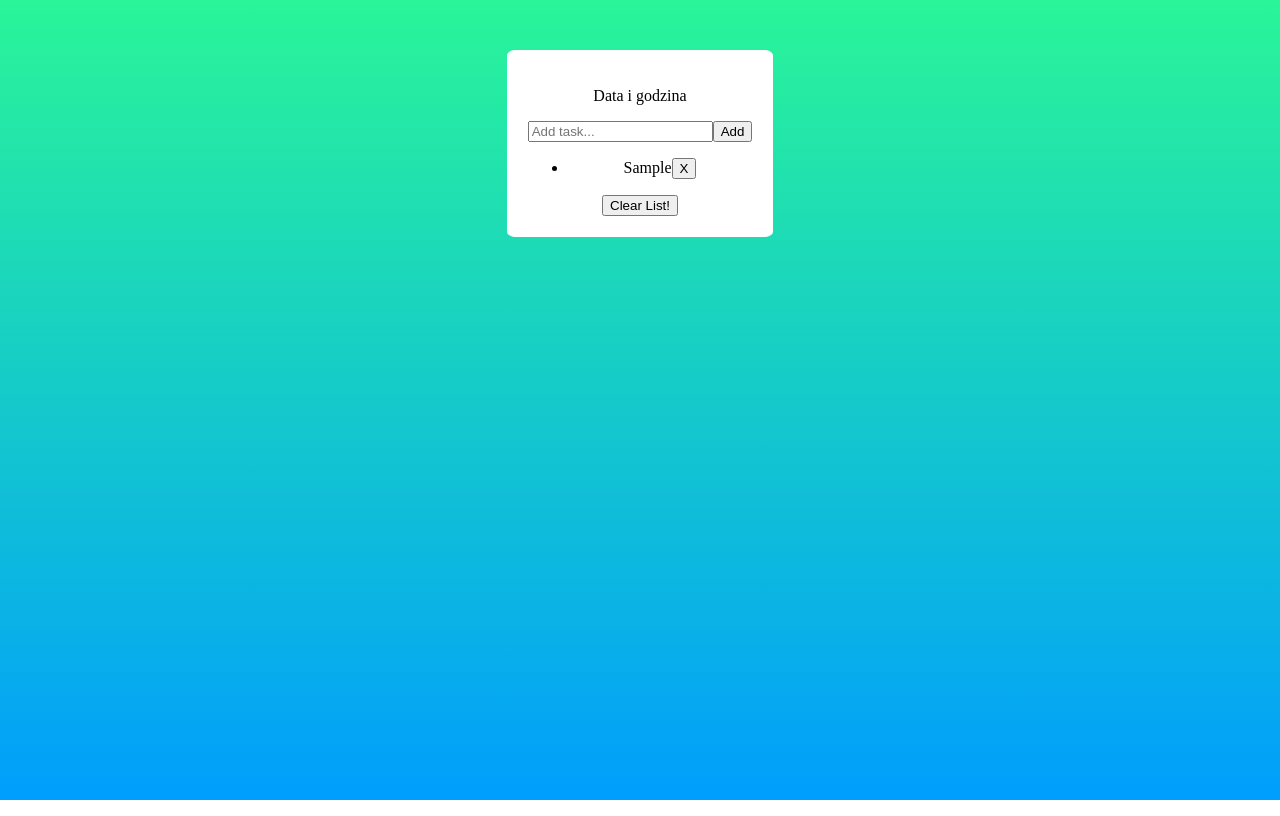
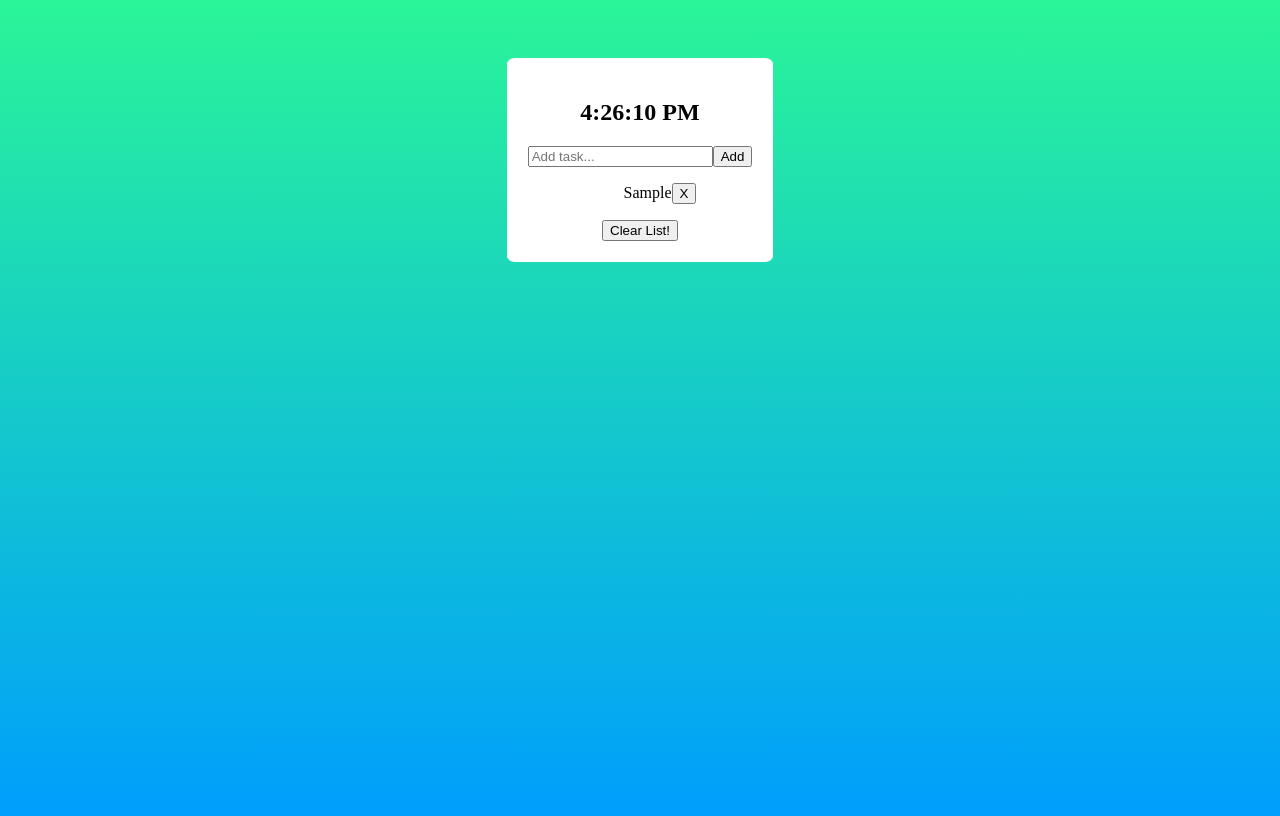
Before and after one commit to AgataJalo/To-Do-React-App, a React app: page / in a window 1280 px wide. Both pictures are taken after typing "Sample" into the empty fields and a click on the button "Add". Built offline with nearby package versions, Linux system fonts and the light colour scheme.

Commit message:
division into components

```diff
--- a/src/components/App/App.css
+++ b/src/components/App/App.css
@@ -7,3 +7,25 @@
   border-radius: 3%;
   background-color: white;
 }
+.mainInput{
+
+}
+.addBtn{
+
+}
+
+.listElement {
+  list-style: none;
+}
+
+.deleteBtn{
+
+}
+
+.clearBtn{
+
+}
+
+.clicked{
+  text-decoration: line-through;
+}
--- a/src/components/App/App.js
+++ b/src/components/App/App.js
@@ -1,109 +1,16 @@
 import React, { Component } from 'react';
 import './App.css';
-import swal from '@sweetalert/with-react'
+import Clock from '../Clock/clock';
+import List from '../List/list'
 
 
 class App extends Component{
-    constructor(props){
-      super(props);
-
-      this.state={
-        newTask: '',
-        list:[]
-      }
-    }
-
-  changeTask(input) {
-    this.setState({
-      newTask: input
-    });
-  }
-
-  addElement(input){
-    const newTask ={
-      id: 1+ Math.random(),
-      value:this.state.list
-    }
-    //console.log(newTask.id)
-    let list= [...this.state.list]
-
-    if(input === ''){
-
-      swal("Ouups...", "You have to write something, before adding!", "info");
-
-    } else{
-      list.push(input);
-    }
-
-    this.setState({
-      list: list,
-      newTask: ''
-    })
-  }
-
-
-  clearList = id =>{
-    const list =this.state.list.filter(item => {
-      return item.id !== id
-    });
-
-    swal({
-      title: "Are you sure?",
-      text: "You delete all positions from the list.",
-      icon: "warning",
-      buttons: true,
-      dangerMode: true,
-    })
-    .then((willDelete) => {
-      if (willDelete) {
-        this.setState({
-          list
-          })
-        swal("You clear your list. Start a new one!", {
-          icon: "success",
-        });
-      } else {
-        swal("Back to your list");
-      }
-    });
-  }
-
-  deleteElement = (key) => {
-    const list = this.state.list;
-    list.splice(key, 1);
-
-    this.setState({
-      list: list
-    })
-  }
 
   render(){
     return(
     <div className="app">
-      <div className="calendar">
-        <p>Data i godzina</p>
-      </div>
-
-      <div className="addTask">
-        <input
-        className="main-input"
-        type="text"
-        placeholder="Add task..."
-        value={this.state.newTask}
-        onChange={(e)=>this.changeTask(e.target.value)}
-        />
-        <button onClick={()=>this.addElement(this.state.newTask)}>Add</button>
-      </div>
-
-      <div className="list">
-        <ul>
-          {this.state.list.map((item,id)=> <li key={id}>{item}
-          <button onClick={()=>this.deleteElement()}>X</button>
-          </li>
-          )}
-        </ul>
-        <button onClick={()=>this.clearList()}>Clear List!</button>
-      </div>
+      <Clock></Clock>
+      <List></List>
     </div>
     )
   }
--- /dev/null
+++ b/src/components/Clock/clock.js
@@ -0,0 +1,33 @@
+import React, { Component } from 'react';
+
+
+class Clock extends Component {
+    constructor(props) {
+        super(props)
+        this.state = { date: new Date() }
+    }
+
+    componentDidMount() {
+        this.time = setInterval(() => {
+            this.changeTime()
+        }, 1000)
+    }
+
+    componentWillUnmount() {
+        clearInterval(this.time)
+    }
+
+    changeTime() {
+        this.setState({ date: new Date() })
+    }
+
+    render() {
+        return (
+            <div className="clock">
+                <h2>{this.state.date.toLocaleTimeString()}</h2>
+            </div>
+        )
+    }
+}
+
+export default Clock;
--- /dev/null
+++ b/src/components/List/list.js
@@ -0,0 +1,105 @@
+import React, { Component } from 'react';
+import swal from '@sweetalert/with-react'
+
+class List extends Component{
+    constructor(props){
+      super(props);
+
+      this.state={
+        newTask: '',
+        list:[]
+      }
+    }
+
+  changeTask(input) {
+    this.setState({
+      newTask: input
+    });
+  }
+
+  addElement(input){
+    const newTask ={
+      id: 1+ Math.random(),
+      value:this.state.list
+    }
+    //console.log(newTask.id)
+    let list= [...this.state.list]
+
+    if(input === ''){
+
+      swal("Ouups...", "You have to write something, before adding!", "info");
+
+    } else{
+      list.push(input);
+    }
+
+    this.setState({
+      list: list,
+      newTask: ''
+    })
+  }
+
+
+  clearList = id =>{
+    const list =this.state.list.filter(item => {
+      return item.id !== id
+    });
+
+    swal({
+      title: "Are you sure?",
+      text: "You delete all positions from the list.",
+      icon: "warning",
+      buttons: true,
+      dangerMode: true,
+    })
+    .then((willDelete) => {
+      if (willDelete) {
+        this.setState({
+          list
+          })
+        swal("You clear your list. Start a new one!", {
+          icon: "success",
+        });
+      } else {
+        swal("Back to your list");
+      }
+    });
+  }
+
+  deleteElement = (key) => {
+    const list = this.state.list;
+    list.splice(key, 1);
+
+    this.setState({
+      list: list
+    })
+  }
+  render(){
+    return(
+    <div className="bodyList">
+      <div className="addTask">
+        <input
+        className="mainInput"
+        type="text"
+        placeholder="Add task..."
+        value={this.state.newTask}
+        onChange={(e)=>this.changeTask(e.target.value)}
+        />
+        <button className ="addBtn" onClick={()=>this.addElement(this.state.newTask)}>Add</button>
+      </div>
+
+      <div className="list">
+        <ul>
+          {this.state.list.map((item,id)=> <li className="listElement"key={id}>{item}
+          <button className="deleteBtn" onClick={()=>this.deleteElement()}>X</button>
+          </li>
+          )}
+        </ul>
+        <button className= "clearBtn" onClick={()=>this.clearList()}>Clear List!</button>
+      </div>
+    </div>
+    )
+  }
+}
+
+export default List;
--- a/src/index.css
+++ b/src/index.css
@@ -1,10 +1,13 @@
-body {
+body{
+  background-image:linear-gradient(180deg, #2af598 0%, #009efd 100%);
+}
+
+#root {
   margin: 0 auto;
   padding: 0;
   display:flex;
   flex-direction: column;
   align-items: center;
-  background-image:linear-gradient(180deg, #2af598 0%, #009efd 100%);
   height:100vh;
 }
 
```
